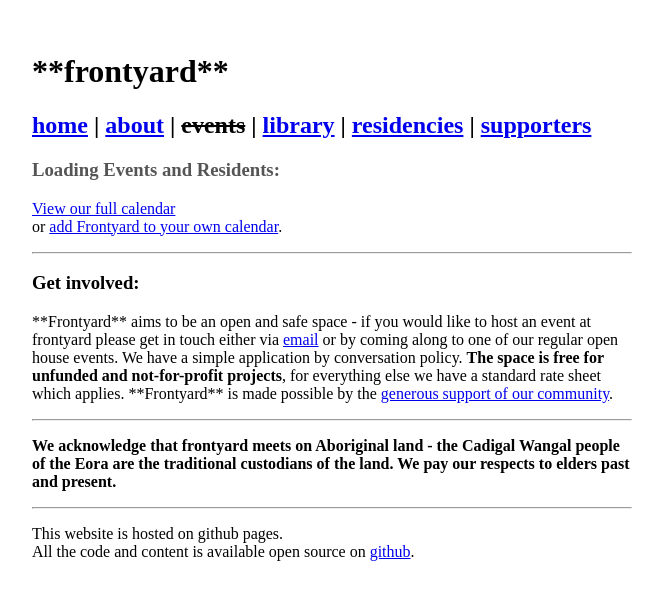
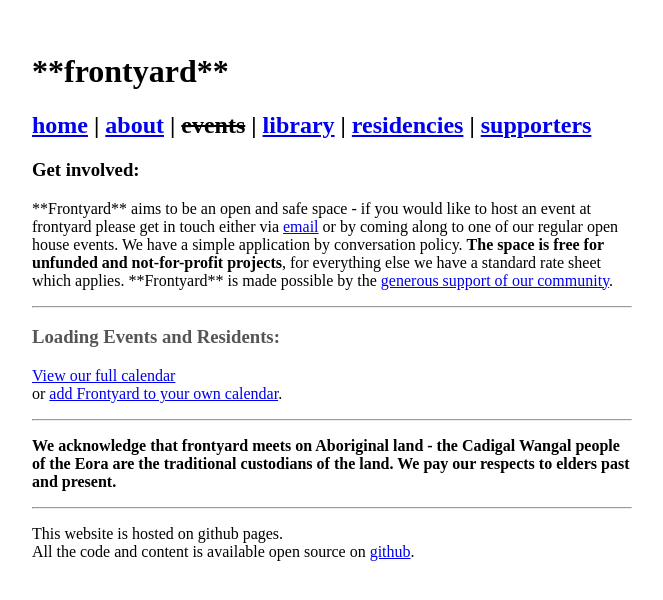
Before and after one commit to frontyardprojects/frontyardprojects.github.io, a Jekyll site: the page built from events/index.md, in a window 1280 px wide. Shown: the top 600 px of the page, without its empty margins (308-971 px from the left). Built offline with Jekyll 4.4.1, drawn with Linux system fonts in a browser that asks for light colours; comment, search, counter and statistics services are not loaded.

Commit message:
added semantic headers for content etc

```diff
--- a/_includes/header.html
+++ b/_includes/header.html
@@ -1,2 +1,4 @@
+<header>
 <h1>**frontyard**</h1>
+</header>
 {% include nav.html context="/" %}
--- a/_includes/nav.html
+++ b/_includes/nav.html
@@ -1,5 +1,5 @@
 
-<div id="navigation">
+<nav id="navigation">
 <h2>
 {% include navlinks.html context='/' %}
 </h2>
@@ -10,4 +10,4 @@
 	<h3>more: {{ links }}</h3>
 	{% endif %}
 {% endif %}
-</div>
+</nav>
--- a/_layouts/default.html
+++ b/_layouts/default.html
@@ -2,15 +2,13 @@
 <html>
   {% include head.html %}
   <body>
-
     {% include header.html %}
-
-    <div class="content">
+    <main class="content">
       {{ content }}
-    </div>
-
+    </main>
     {% capture footer %}{% include footer.md %}{% endcapture %}
+    <footer>
     {{ footer | markdownify }}
-
+    </footer>
   </body>
 </html>
--- a/events/index.md
+++ b/events/index.md
@@ -1,15 +1,13 @@
 ---
 ---
 
+### Get involved:
 
+\*\*Frontyard\*\* aims to be an open and safe space - if you would like to host an event at frontyard please get in touch either via [email](mailto:frontyardprojects@gmail.com) or by coming along to one of our regular open house events. We have a simple application by conversation policy. **The space is free for unfunded and not-for-profit projects**, for everything else we have a standard rate sheet which applies. \*\*Frontyard\*\* is made possible by the [generous support of our community](/supporters).
+
+-----
 
 {% include calendar-js.html %}
 
 [View our full calendar](https://calendar.google.com/calendar/embed?src=frontyardprojects%40gmail.com&ctz=Australia/Sydney)
 or [add Frontyard to your own calendar](https://calendar.google.com/calendar/ical/frontyardprojects%40gmail.com/public/basic.ics).
-
------
-
-### Get involved:
-
-\*\*Frontyard\*\* aims to be an open and safe space - if you would like to host an event at frontyard please get in touch either via [email](mailto:frontyardprojects@gmail.com) or by coming along to one of our regular open house events. We have a simple application by conversation policy. **The space is free for unfunded and not-for-profit projects**, for everything else we have a standard rate sheet which applies. \*\*Frontyard\*\* is made possible by the [generous support of our community](/supporters).
```
Also changed, not shown: _includes/footer.md (line endings or trailing spaces).
